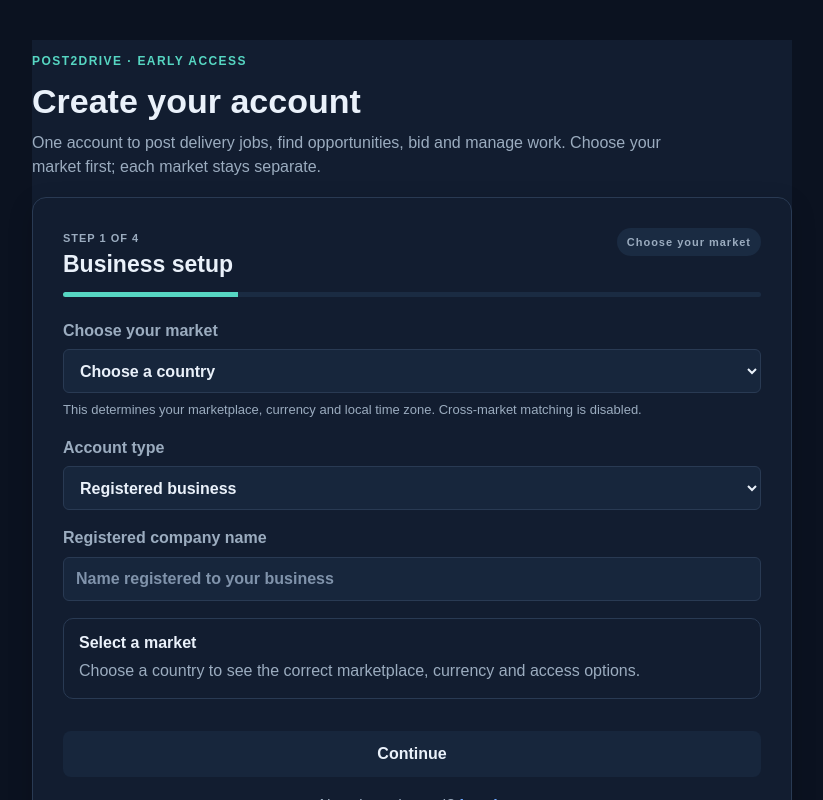
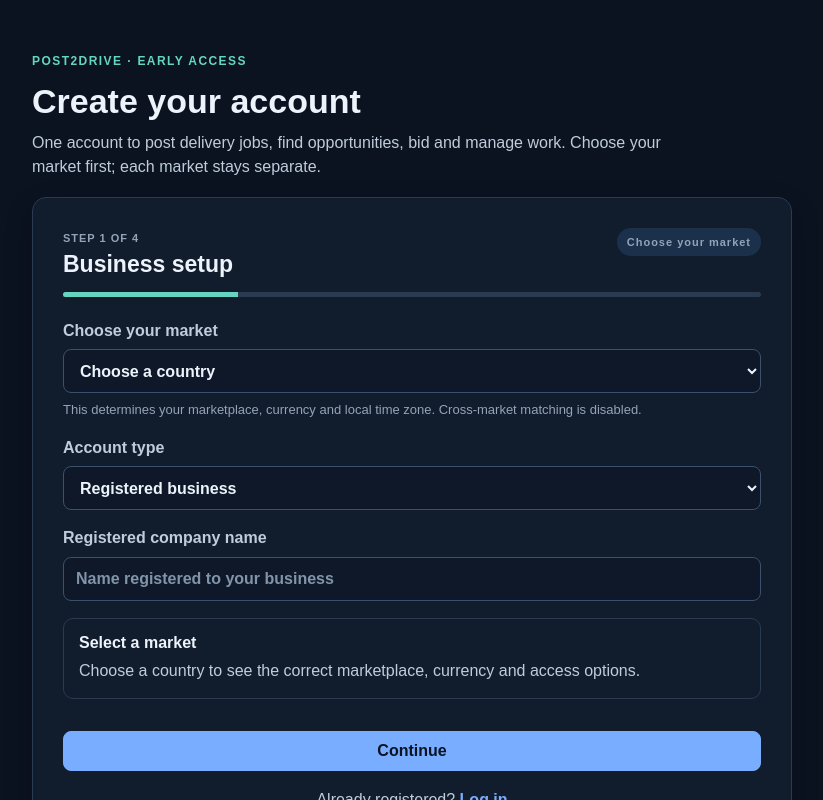
Before and after one commit to Post2Drive/post2drive-app, a Next.js app: page /signup in a window 1280 px wide. Shown: the top 800 px of the page, without its empty margins (228-1051 px from the left). Built offline with nearby package versions, Linux system fonts and the light colour scheme; no server answers.

Commit message:
Refine global dark theme contrast and component hierarchy

```diff
--- a/app/globals.css
+++ b/app/globals.css
@@ -475,38 +475,46 @@ main table tr:hover td {
 @media (max-width: 560px) { .signup-review-grid { grid-template-columns: 1fr; } .signup-step-header h2 { font-size: 21px; } }
 
 
-/* Unified Post2Drive operations theme.
-   Applied across every app section and every country/market; localisation, pricing,
-   currency and account permissions remain data-driven and unchanged. */
+/* Post2Drive operations-inspired design system.
+   Global across app routes and countries. Market rules/data are untouched.
+   Use layered surfaces and restrained accents; avoid blanket recolouring of all elements. */
 :root {
   --ops-bg: #0b1220;
-  --ops-panel: #121d30;
-  --ops-panel-raised: #17263c;
-  --ops-border: #293a53;
-  --ops-muted: #9bacbf;
-  --ops-text: #eaf1fa;
-  --ops-blue: #70aaff;
-  --ops-teal: #56d6c2;
-  --ops-red: #ff8b91;
-  --ops-amber: #ffc96b;
+  --ops-surface: #111c2d;
+  --ops-surface-raised: #17263a;
+  --ops-surface-inset: #0e1828;
+  --ops-border: #2a3a50;
+  --ops-border-strong: #3b506c;
+  --ops-text: #edf3fb;
+  --ops-text-secondary: #c0ccdb;
+  --ops-muted: #93a4b9;
+  --ops-blue: #79adff;
+  --ops-blue-hover: #a1c6ff;
+  --ops-blue-soft: #1b304b;
+  --ops-teal: #65d5c1;
+  --ops-teal-soft: #153a3b;
+  --ops-amber: #f4c36c;
+  --ops-amber-soft: #3b3020;
+  --ops-red: #ff929a;
+  --ops-red-soft: #40252e;
 
-  --color-primary: var(--ops-blue);
+  --color-primary: var(--ops-text);
   --color-primary-action: var(--ops-blue);
-  --color-primary-action-hover: #91bdff;
+  --color-primary-action-hover: var(--ops-blue-hover);
   --color-positive: var(--ops-teal);
   --color-warning: var(--ops-amber);
   --color-danger: var(--ops-red);
   --color-background: var(--ops-bg);
-  --color-surface: var(--ops-panel);
+  --color-surface: var(--ops-surface);
   --color-text: var(--ops-text);
   --color-muted: var(--ops-muted);
   --color-border: var(--ops-border);
-  --color-primary-soft: #1a2b42;
-  --color-action-soft: #1b304a;
-  --color-positive-soft: #123a3a;
-  --color-warning-soft: #3a3020;
-  --color-danger-soft: #3d252e;
-  --shadow-card: 0 8px 24px rgba(0,0,0,.18);
+  --color-primary-soft: var(--ops-blue-soft);
+  --color-action-soft: #1a2d45;
+  --color-positive-soft: var(--ops-teal-soft);
+  --color-warning-soft: var(--ops-amber-soft);
+  --color-danger-soft: var(--ops-red-soft);
+  --shadow-card: 0 10px 28px rgba(0, 0, 0, .2);
 }
 
 html,
@@ -527,6 +535,7 @@ main h1,
 main h2,
 main h3,
 main h4,
+main h5,
 main strong,
 .auth-page h1,
 .auth-page h2,
@@ -539,23 +548,68 @@ main small,
 main label,
 .auth-page p,
 .auth-page label {
+  color: var(--ops-text-secondary);
+}
+
+main p[style*="color: var(--color-muted)"],
+main p[style*="color:var(--color-muted)"],
+main small,
+.signup-muted {
   color: var(--ops-muted);
 }
 
+main a,
+.auth-page a {
+  color: var(--ops-blue);
+  text-underline-offset: 3px;
+}
+
+main a:hover,
+.auth-page a:hover {
+  color: var(--ops-blue-hover);
+}
+
+/* Panel hierarchy: page canvas -> cards -> inset content. */
 main section,
 main article,
-main aside,
+main form,
+main .signup-note,
+main .signup-plan-card,
+main .signup-alert {
+  color: var(--ops-text);
+  border-color: var(--ops-border);
+}
+
+main section[style*="border"],
+main article[style*="border"],
+main form,
+main .signup-note,
+main .signup-plan-card,
+main .signup-alert {
+  background-color: var(--ops-surface);
+}
+
+main section section,
+main article article,
+main section article,
+main article section,
 main [class*="card"],
+main [class*="Card"],
 main [class*="panel"],
+main [class*="Panel"],
 main [class*="tile"],
+main [class*="Tile"],
 main [class*="stat"] {
   border-color: var(--ops-border);
 }
 
-main section,
-main article,
-main aside {
-  background-color: var(--ops-panel);
+main [class*="card"],
+main [class*="Card"],
+main [class*="panel"],
+main [class*="Panel"],
+main [class*="tile"],
+main [class*="Tile"],
+main [class*="stat"] {
   color: var(--ops-text);
 }
 
@@ -565,26 +619,43 @@ main textarea,
 .auth-page input,
 .auth-page select,
 .auth-page textarea {
-  background: var(--ops-panel-raised);
+  background: var(--ops-surface-inset);
   color: var(--ops-text);
-  border-color: var(--ops-border);
+  border: 1px solid var(--ops-border-strong);
+  border-radius: 8px;
 }
 
 main input::placeholder,
 main textarea::placeholder,
 .auth-page input::placeholder,
 .auth-page textarea::placeholder {
-  color: #8093ab;
+  color: #8294aa;
+  opacity: 1;
+}
+
+main input:focus,
+main select:focus,
+main textarea:focus,
+.auth-page input:focus,
+.auth-page select:focus,
+.auth-page textarea:focus {
+  border-color: var(--ops-blue);
+  outline: 3px solid rgba(121, 173, 255, .13);
+  outline-offset: 1px;
 }
 
 main table {
-  background: var(--ops-panel);
+  width: 100%;
+  background: var(--ops-surface);
   color: var(--ops-text);
+  border-collapse: separate;
+  border-spacing: 0;
 }
 
 main table th {
-  background: var(--ops-panel-raised);
+  background: var(--ops-surface-raised);
   color: var(--ops-text);
+  font-weight: 700;
 }
 
 main table td,
@@ -593,59 +664,88 @@ main table th {
 }
 
 main table tr:hover td {
-  background: #1a2b42;
+  background: rgba(121, 173, 255, .055);
 }
 
 main button,
-.auth-page button[type="submit"],
-.button-link-secondary {
-  background: var(--ops-panel-raised);
-  color: var(--ops-text);
-  border-color: #354862;
+.auth-page button[type="submit"] {
+  min-height: 40px;
+  background: var(--ops-blue);
+  color: #081323;
+  border: 1px solid var(--ops-blue);
+  border-radius: 8px;
+  font-weight: 700;
+  transition: background-color .15s ease, border-color .15s ease, transform .15s ease;
 }
 
 main button:not(:disabled):hover,
 .auth-page button[type="submit"]:hover {
-  background: #223753;
-  border-color: var(--ops-blue);
-  filter: none;
+  background: var(--ops-blue-hover);
+  border-color: var(--ops-blue-hover);
 }
 
 main button:disabled {
   color: #8292a7;
   background: #202d40;
   border-color: var(--ops-border);
+  cursor: not-allowed;
 }
 
-main a,
-.auth-page a,
-.button-link-secondary {
-  color: var(--ops-blue);
+/* Secondary actions should read as secondary, not compete with primary actions. */
+.button-link {
+  border-radius: 8px;
+}
+
+.button-link-secondary,
+.auth-page .signup-actions .signup-secondary {
+  background: var(--ops-surface-raised);
+  color: var(--ops-text) !important;
+  border: 1px solid var(--ops-border-strong);
+}
+
+.button-link-secondary:hover,
+.auth-page .signup-actions .signup-secondary:hover {
+  background: var(--ops-blue-soft);
+  border-color: var(--ops-blue);
+}
+
+.dashboard-stat-link:hover > div {
+  background: var(--ops-surface-raised);
+  border-color: var(--ops-blue) !important;
+}
+
+.main-nav-link {
+  color: var(--ops-text-secondary);
 }
 
 .main-nav-link:hover,
-.mobile-nav-link:hover,
-.button-link-secondary:hover {
-  background: #1a2b42 !important;
-  border-color: var(--ops-blue);
+.mobile-nav-link:hover {
+  background: var(--ops-blue-soft) !important;
+  border-color: var(--ops-border-strong);
 }
 
 .mobile-bottom-nav {
-  background: var(--ops-panel);
+  background: var(--ops-surface);
   border-color: var(--ops-border);
 }
 
+header {
+  background: var(--ops-surface);
+  border-color: var(--ops-border);
+}
+
+/* Sign-up surfaces use distinct layers, not the same colour as the page canvas. */
 .auth-page form,
 .signup-note,
-.signup-plan-card,
 .signup-review-grid > div,
 .signup-alert {
-  background: var(--ops-panel);
+  background: var(--ops-surface);
   border-color: var(--ops-border);
   color: var(--ops-text);
 }
 
 .signup-plan-card {
+  background: #15283d;
   border-color: #355577;
 }
 
@@ -655,9 +755,20 @@ main a,
   color: var(--ops-text) !important;
 }
 
-.signup-step-market,
+.signup-plan-label,
+.signup-review-grid span,
+.signup-fields small,
+.signup-muted {
+  color: var(--ops-muted);
+}
+
+.signup-step-market {
+  background: var(--ops-blue-soft);
+  color: var(--ops-text);
+}
+
 .signup-progress {
-  background: #1a2b42;
+  background: var(--ops-border);
 }
 
 .signup-progress > span {
@@ -665,18 +776,20 @@ main a,
 }
 
 .signup-error {
-  background: #3d252e;
+  background: var(--ops-red-soft);
   color: var(--ops-red) !important;
+  border: 1px solid rgba(255, 146, 154, .25);
 }
 
-.dashboard-stat-link:hover > div,
-main .button-link-secondary:hover {
-  background: #1a2b42;
-  border-color: var(--ops-blue);
+/* Preserve semantic colour cues for success, warning, and error states. */
+[role="alert"],
+[aria-invalid="true"] {
+  border-color: rgba(255, 146, 154, .45);
 }
 
 :focus-visible {
-  outline-color: rgba(112,170,255,.5);
+  outline: 3px solid rgba(121, 173, 255, .48);
+  outline-offset: 2px;
 }
 
 @media (max-width: 700px) {
@@ -686,27 +799,6 @@ main .button-link-secondary:hover {
   }
 
   .mobile-bottom-nav {
-    background: var(--ops-panel);
+    background: var(--ops-surface);
   }
 }
-
-/* Normalize legacy inline light surfaces so older sections inherit the same theme. */
-main [style*="background:"],
-main [style*="background-color:"] {
-  background-color: var(--ops-panel) !important;
-  color: var(--ops-text);
-}
-main [style*="#fff"],
-main [style*="#FFF"],
-main [style*="#ffffff"],
-main [style*="#FFFFFF"],
-main [style*="white"] {
-  color: var(--ops-text);
-}
-header {
-  background: var(--ops-panel) !important;
-  border-color: var(--ops-border) !important;
-}
-.main-nav-link[style*="#EAF3FF"] {
-  background: #1a2b42 !important;
-}
```
